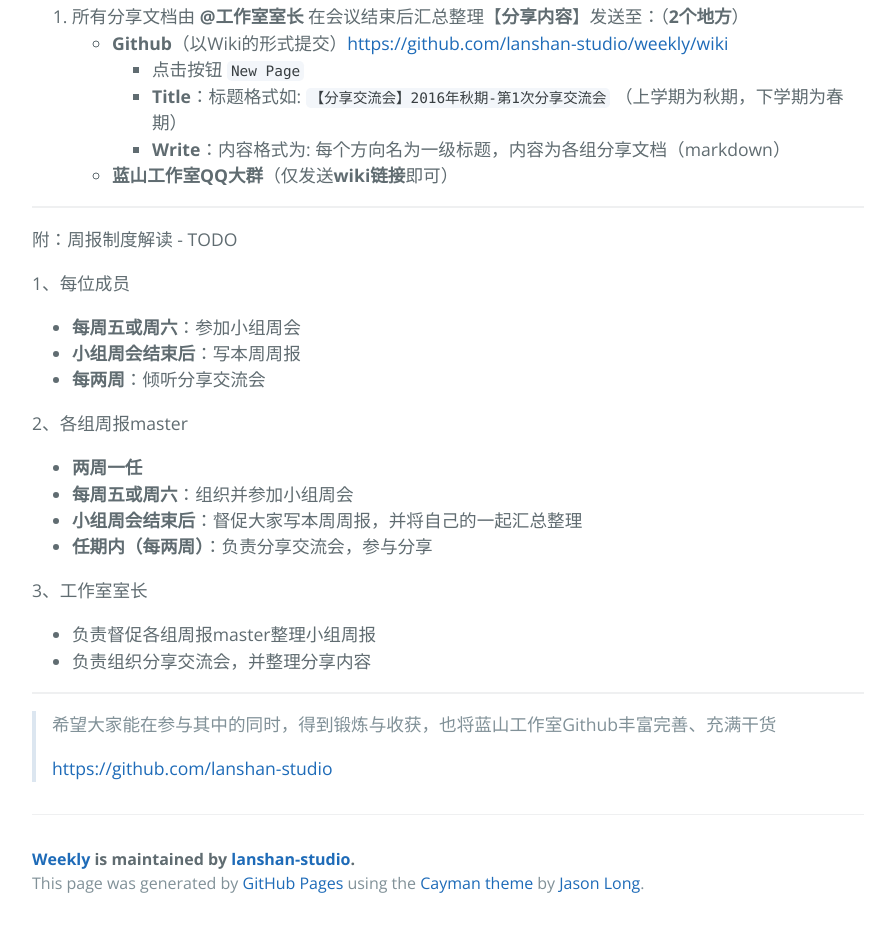
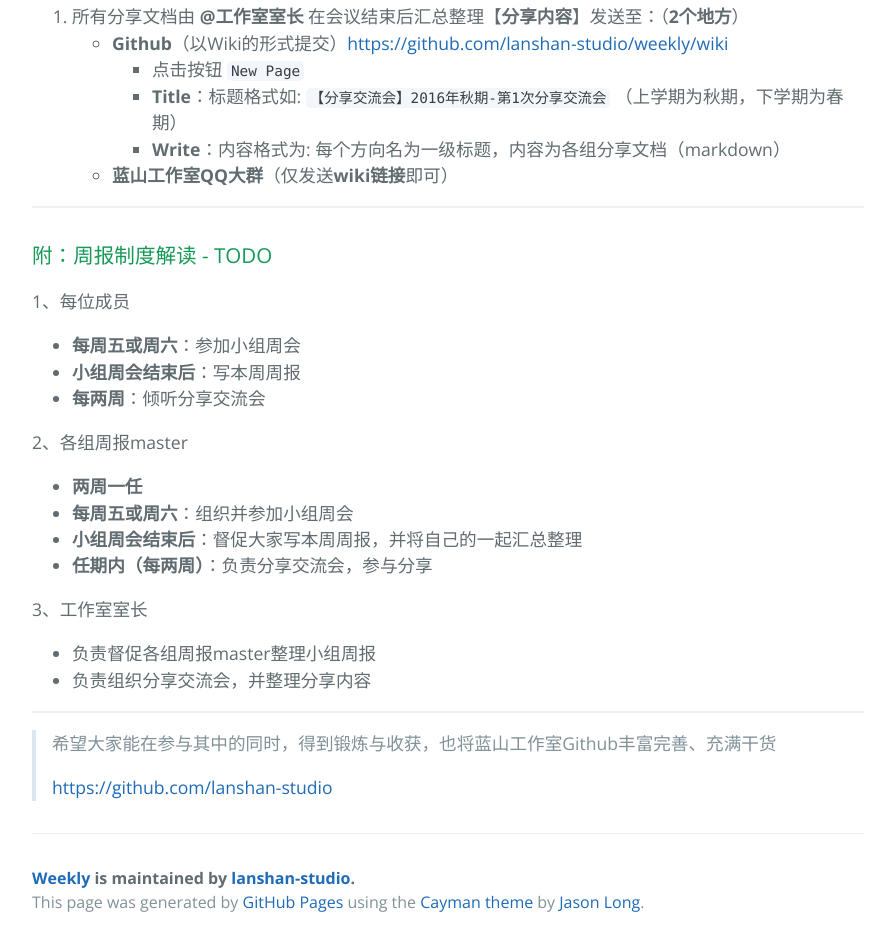
Before and after one commit to BluesStudio/weekly, a plain HTML site: page index.html in a window 1280 px wide. Shown: the part 2313-3259 px from the top of the page, without its empty margins (192-1087 px from the left). Drawn offline with nearby package versions, Linux system fonts and the light colour scheme.

```diff
--- a/index.html
+++ b/index.html
@@ -183,7 +183,8 @@
 
 <hr>
 
-<p>附：周报制度解读 - TODO</p>
+<h3>
+<a id="附周报制度解读---todo" class="anchor" href="#%E9%99%84%E5%91%A8%E6%8A%A5%E5%88%B6%E5%BA%A6%E8%A7%A3%E8%AF%BB---todo" aria-hidden="true"><span aria-hidden="true" class="octicon octicon-link"></span></a>附：周报制度解读 - TODO</h3>
 
 <p>1、每位成员</p>
 
```
Also changed, not shown: params.json (+1 -1 lines).
